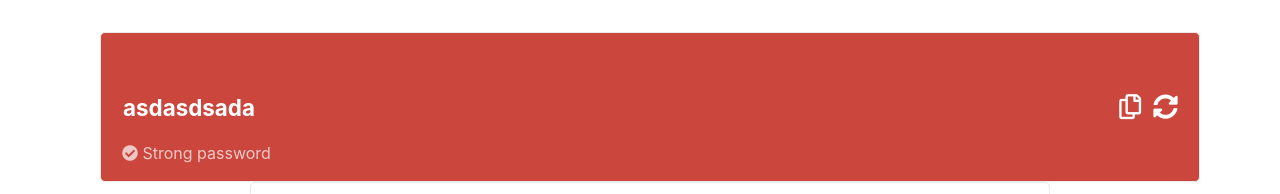
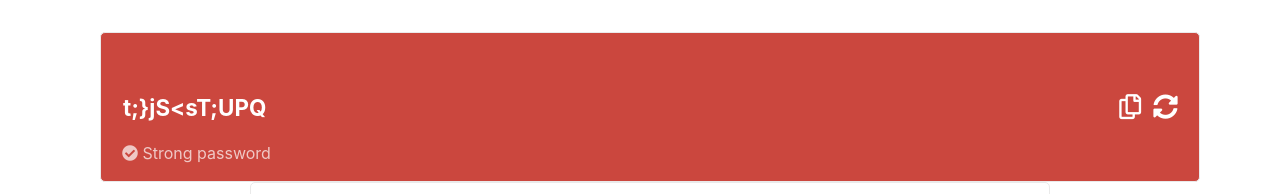
Before and after one commit to Keith2308/password-generator, a React (Create React App) app: page / in a window 1280 px wide. Shown: the part 195-389 px from the top of the page. Built offline with nearby package versions, Linux system fonts and the light colour scheme.

Commit message:
display password

```diff
--- a/src/components/container/Container.js
+++ b/src/components/container/Container.js
@@ -12,7 +12,8 @@ const CHECKBOX_LIST = [
   { id: 3, name: "numbers", label: "Numbers", isChecked: true },
 ];
 
-const Container = () => {
+const Container = (props) => {
+  const { setPassword } = props;
   const [rangeValue, setRangeValue] = useState(12);
   const [checkbox, setCheckBox] = useState({
     uppercase: true,
@@ -30,7 +31,7 @@ const Container = () => {
 
   const passwordGenerated = (checkbox, rangeValue) => {
     const pwd = generatePassword(checkbox, rangeValue);
-    console.log(pwd);
+    setPassword(pwd);
   };
 
   const onChangeSlider = (e) => {
--- a/src/components/display/Display.js
+++ b/src/components/display/Display.js
@@ -1,9 +1,11 @@
-import React from "react";
+import React, { useState } from "react";
 import "./Display.css";
 import Container from "../container/Container";
 import Button from "../container/button/Button";
 
 const Display = () => {
+  const [password, setPassword] = useState();
+
   return (
     <>
       <div className="row">
@@ -12,8 +14,8 @@ const Display = () => {
             <div className="password-display">
               <input
                 type="text"
+                defaultValue={password}
                 className="password-display-input"
-                value="asdasdsada"
                 readOnly
               />
             </div>
@@ -27,7 +29,7 @@ const Display = () => {
           </div>
         </div>
       </div>
-      <Container />
+      <Container setPassword={setPassword} />
     </>
   );
 };
--- a/src/index.js
+++ b/src/index.js
@@ -5,12 +5,7 @@ import "./index.css";
 import App from "./App";
 import * as serviceWorker from "./serviceWorker";
 
-ReactDOM.render(
-  <React.StrictMode>
-    <App />
-  </React.StrictMode>,
-  document.getElementById("root")
-);
+ReactDOM.render(<App />, document.getElementById("root"));
 
 // If you want your app to work offline and load faster, you can change
 // unregister() to register() below. Note this comes with some pitfalls.
```
